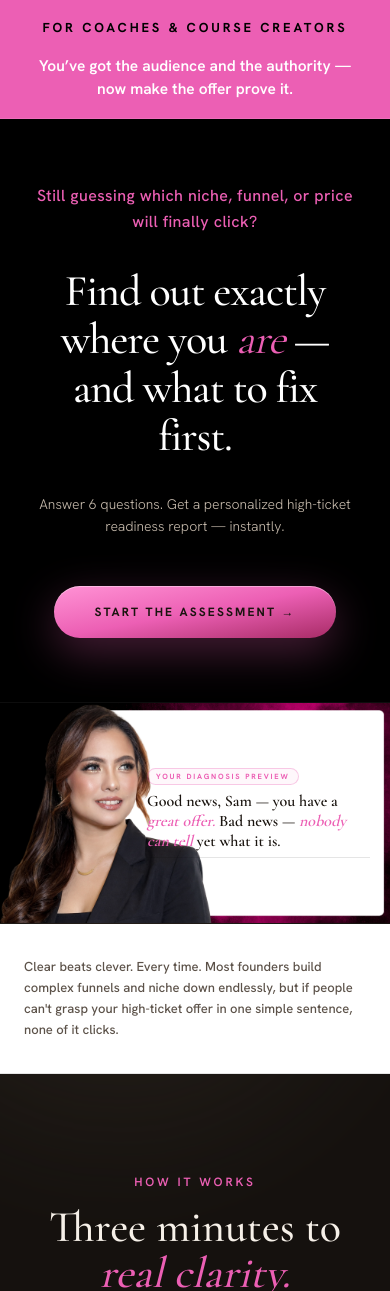
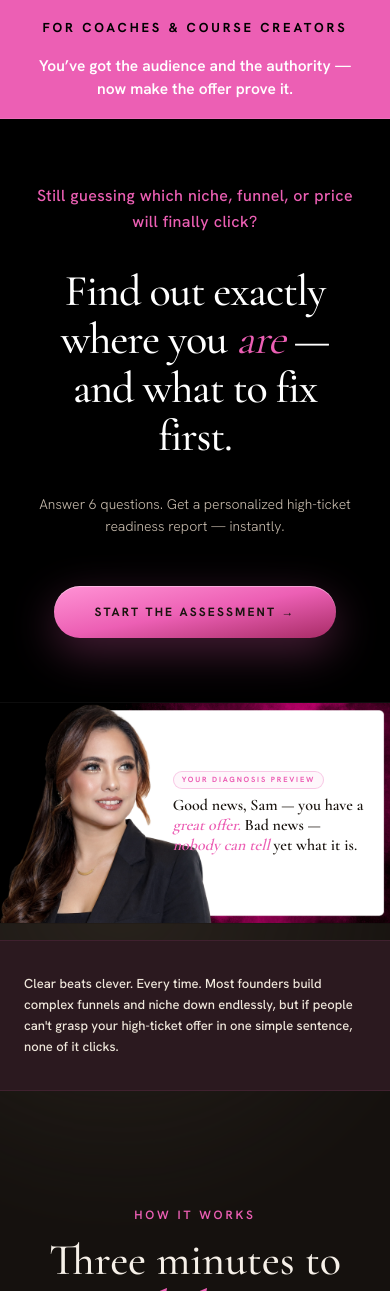
Before and after one commit to allie-pasag/aap-ht-qualifier, a Next.js app: page / in a window 390 px wide. Shown: the top 1291 px of the page. Built offline with nearby package versions, Linux system fonts and the light colour scheme; no server answers; a web font is replaced by a local one.

Commit message:
feat: use exact translucent pink-over-black highlight layout for clear-beats-clever mobile section

```diff
--- a/components/LandingView.tsx
+++ b/components/LandingView.tsx
@@ -350,9 +350,8 @@ export default function LandingView({ onStart }: LandingViewProps) {
           </div>
         </header>
 
-        {/* ===== NEW SECTION: DIAGNOSTIC SAMPLE (Mobile Background Image Layout) ===== */}
+        {/* ===== DIAGNOSTIC SAMPLE - Mobile ===== */}
         <section className="lg:hidden relative w-screen left-1/2 ml-[-50vw] border-b border-black/10 overflow-hidden z-20">
-          {/* Background Image */}
           <div className="absolute inset-0 w-full h-full">
             <img
               src="/allie-mobile-bg.png"
@@ -360,25 +359,27 @@ export default function LandingView({ onStart }: LandingViewProps) {
               alt="Allie Mobile Background"
             />
           </div>
-          {/* Overlay Text Container */}
           <div className="relative z-10 w-full flex justify-end py-7 pr-5 pl-1 min-h-[220px] sm:min-h-[280px]">
-            <div className="w-[62%] flex flex-col justify-center space-y-1.5 sm:space-y-3 pl-1">
+            <div className="w-[55%] flex flex-col justify-center space-y-1.5 sm:space-y-3 pl-1">
               <div className="inline-block font-sans text-[7.5px] sm:text-[9px] tracking-[0.24em] uppercase text-[#EC5FB4] font-bold border border-[#EC5FB4]/30 rounded-full px-2 py-0.5 w-fit bg-[#EC5FB4]/5">
                 Your Diagnosis Preview
               </div>
               <h3 className="font-serif font-bold text-[16px] sm:text-[20px] md:text-2xl leading-[1.25] text-dark-ink">
                 Good news, Sam — you have a <span className="font-serif italic text-[#EC5FB4]">great offer.</span> Bad news — <span className="font-serif italic text-[#EC5FB4]">nobody can tell</span> yet what it is.
               </h3>
-              <div className="h-[1px] bg-black/10 w-full"></div>
             </div>
           </div>
         </section>
 
-        {/* ===== CLEAR BEATS CLEVER (Separate Section Below) ===== */}
-        <section className="lg:hidden relative w-screen left-1/2 ml-[-50vw] bg-white border-b border-black/10 z-20 px-6 py-8">
-          <p className="font-sans text-[13px] sm:text-[15px] leading-relaxed text-dark-body font-medium">
-            Clear beats clever. Every time. Most founders build complex funnels and niche down endlessly, but if people can't grasp your high-ticket offer in one simple sentence, none of it clicks.
-          </p>
+        {/* ===== CLEAR BEATS CLEVER - Separate section with pink-over-black translucent background ===== */}
+        <section className="lg:hidden relative w-screen left-1/2 ml-[-50vw] z-20 mt-4 mb-4">
+          <div className="bg-[#15110E] border-t border-b border-[#EC5FB4]/20">
+            <div className="bg-[#EC5FB4]/10 px-6 py-8">
+              <p className="font-sans text-[13px] sm:text-[15px] leading-relaxed text-[#EFE7DB] font-medium">
+                Clear beats clever. Every time. Most founders build complex funnels and niche down endlessly, but if people can't grasp your high-ticket offer in one simple sentence, none of it clicks.
+              </p>
+            </div>
+          </div>
         </section>
 
         {/* ===== NEW SECTION: DIAGNOSTIC SAMPLE (Desktop Layout) ===== */}
```
